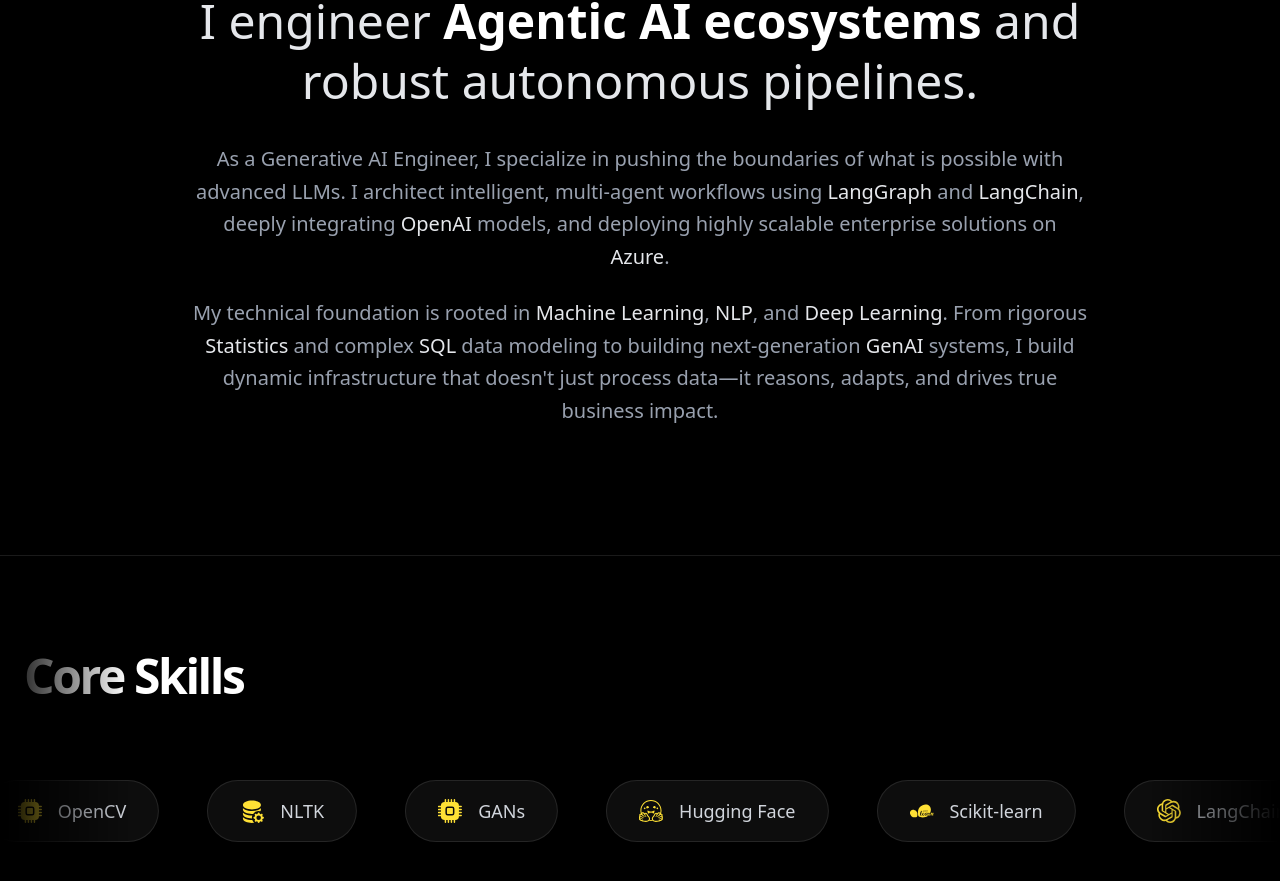
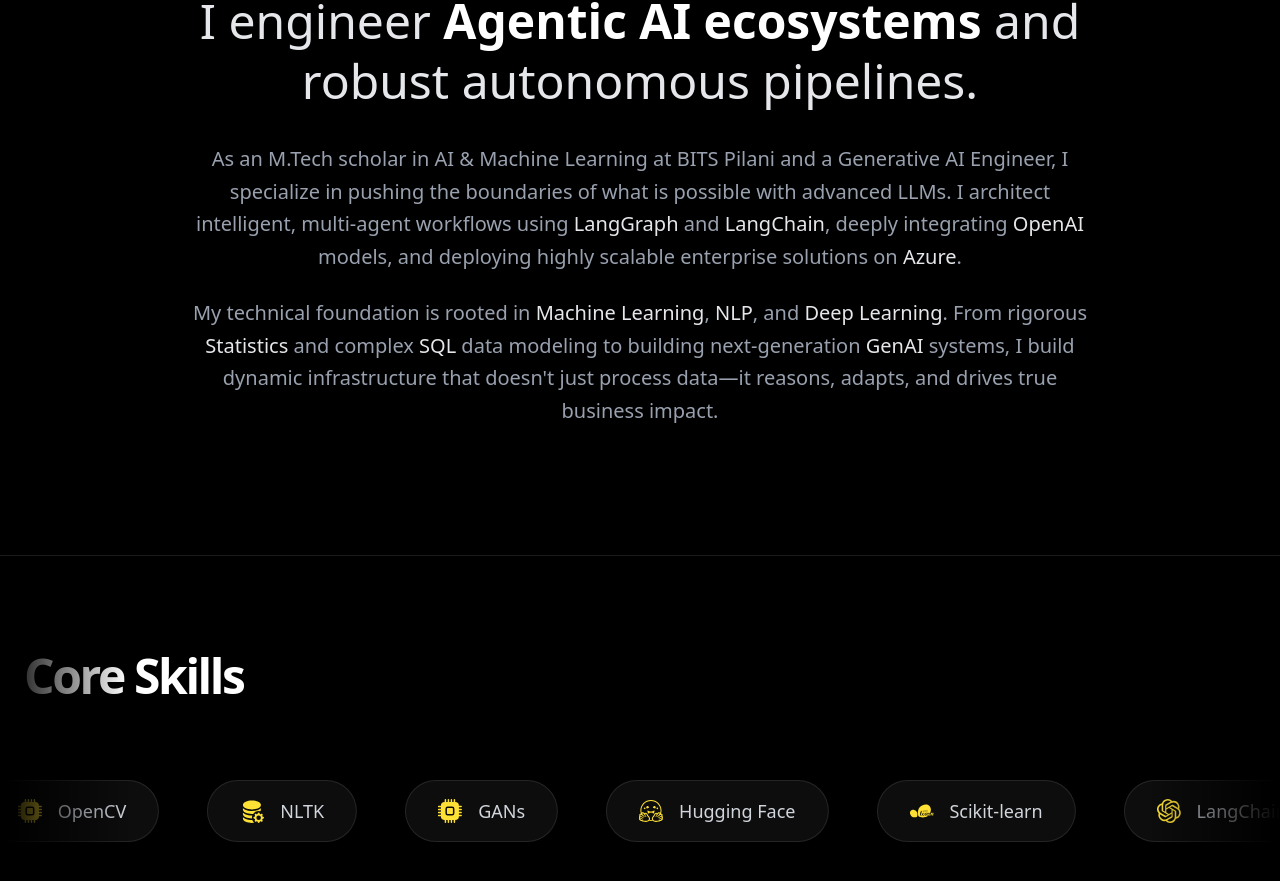
Before and after one commit to Tandon07/tandon07.github.io, a Next.js app: page / in a window 1280 px wide. Shown: the part 4194-5075 px from the top of the page. Built offline with nearby package versions, Linux system fonts and the light colour scheme.

Commit message:
Added BITS Pilani MTech

```diff
--- a/src/components/About.tsx
+++ b/src/components/About.tsx
@@ -9,7 +9,7 @@
           I engineer <span className="font-semibold text-white">Agentic AI ecosystems</span> and robust autonomous pipelines.
         </h3>
         <p className="mt-8 text-lg md:text-xl text-gray-400 font-light leading-relaxed">
-          As a Generative AI Engineer, I specialize in pushing the boundaries of what is possible with advanced LLMs. I architect intelligent, multi-agent workflows using <span className="text-gray-200 font-medium">LangGraph</span> and <span className="text-gray-200 font-medium">LangChain</span>, deeply integrating <span className="text-gray-200 font-medium">OpenAI</span> models, and deploying highly scalable enterprise solutions on <span className="text-gray-200 font-medium">Azure</span>.
+          As an M.Tech scholar in AI & Machine Learning at BITS Pilani and a Generative AI Engineer, I specialize in pushing the boundaries of what is possible with advanced LLMs. I architect intelligent, multi-agent workflows using <span className="text-gray-200 font-medium">LangGraph</span> and <span className="text-gray-200 font-medium">LangChain</span>, deeply integrating <span className="text-gray-200 font-medium">OpenAI</span> models, and deploying highly scalable enterprise solutions on <span className="text-gray-200 font-medium">Azure</span>.
         </p>
         <p className="mt-6 text-lg md:text-xl text-gray-400 font-light leading-relaxed">
           My technical foundation is rooted in <span className="text-gray-200 font-medium">Machine Learning</span>, <span className="text-gray-200 font-medium">NLP</span>, and <span className="text-gray-200 font-medium">Deep Learning</span>. From rigorous <span className="text-gray-200 font-medium">Statistics</span> and complex <span className="text-gray-200 font-medium">SQL</span> data modeling to building next-generation <span className="text-gray-200 font-medium">GenAI</span> systems, I build dynamic infrastructure that doesn't just process data—it reasons, adapts, and drives true business impact.
```
